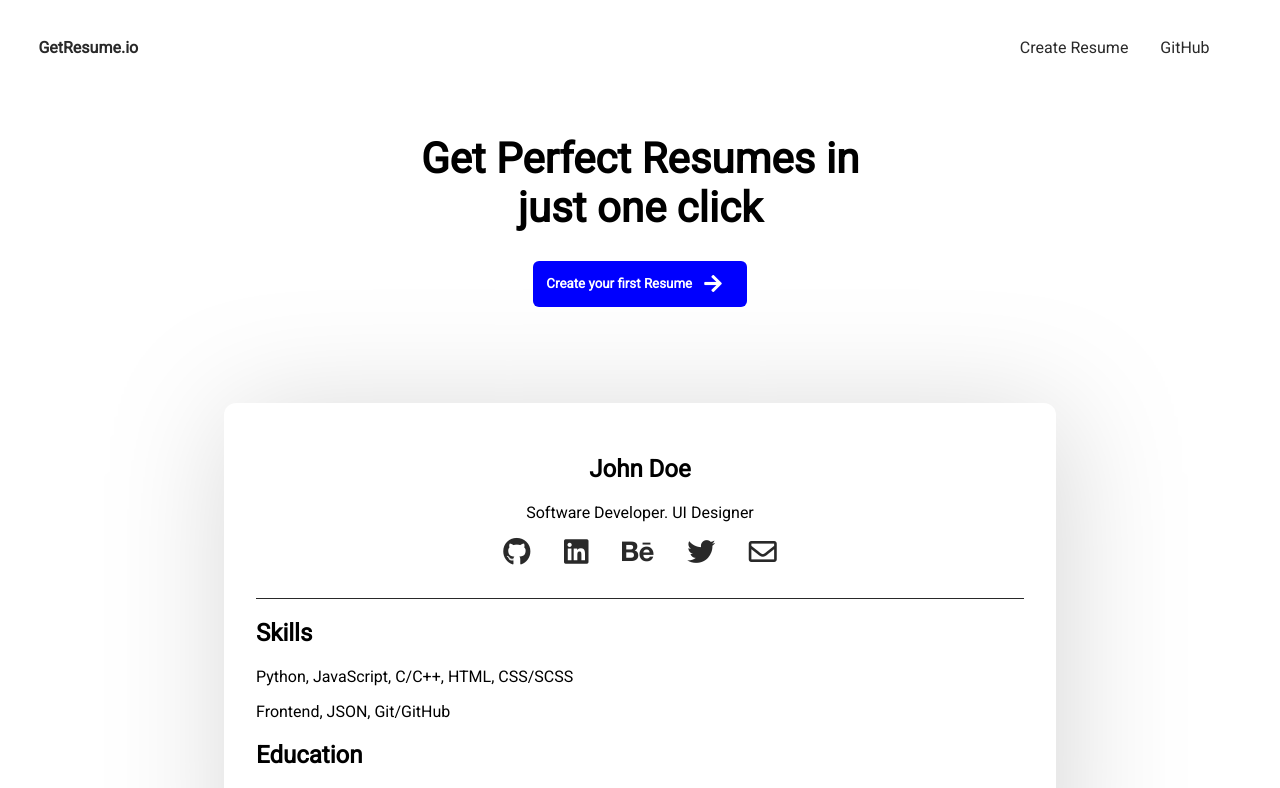
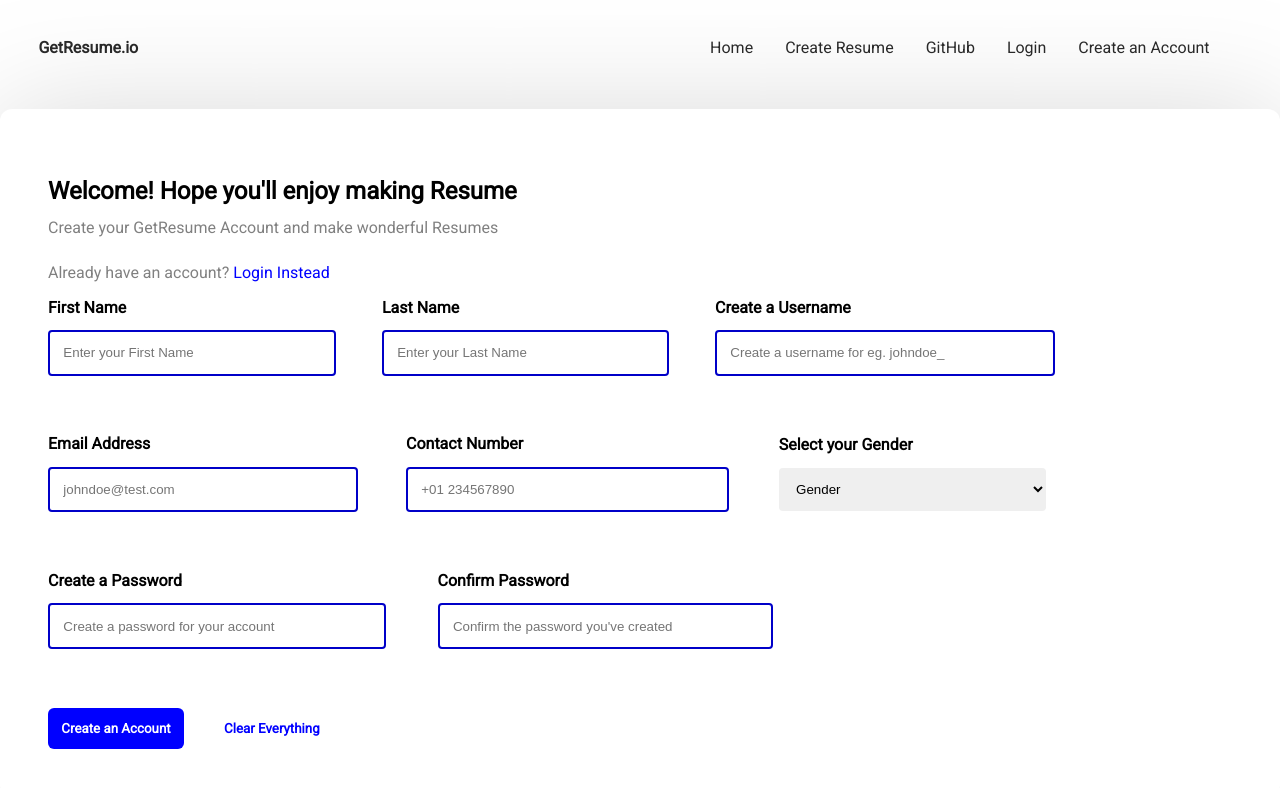
Before and after one commit to yashsehgal/getresume.io, a React (Create React App) app: page /signup in a window 1280 px wide. Shown: the top 788 px of the page. Built offline with nearby package versions, Linux system fonts and the light colour scheme.

Commit message:
added account login/signup frontend. Homepage updated with the Header and Footer Components

```diff
--- a/src/App.js
+++ b/src/App.js
@@ -1,11 +1,9 @@
-import Header from './Components/Header';
-import Footer from './Components/Footer';
+
 import './css/main.css';
 
-function App() {
+const App = () => {
   return (
     <div className="App">
-      <Header></Header>
       <div id="landing-section" className="section">
         <h1 className="center">Get Perfect Resumes in <br /> just one click</h1>
         <button className="dark center-button">Create your first Resume <i className="fas fa-arrow-right" id="arrow-in-button"></i></button>
@@ -73,7 +71,6 @@
           </div>
         </div>
       </div>
-      <Footer></Footer>
     </div>
   );
 }
--- a/src/Components/Header.js
+++ b/src/Components/Header.js
@@ -2,10 +2,13 @@
 const Header = () => {
   return (
     <div className="Header">
-      <a src="" className="logo">GetResume.io</a>
+      <a href="/home" className="logo">GetResume.io</a>
       <div className="header_options">
+        <a href="/home" className="option">Home</a>
         <a href="" className="option">Create Resume</a>
         <a href="https://www.github.com/DesignSystemsOSS/getresume.io" className="option" target="_blank">GitHub</a>
+        <a href="/login" className="option">Login</a>
+        <a href="/signup" className="option">Create an Account</a>
       </div>
     </div>
   )
--- /dev/null
+++ b/src/GetResume.js
@@ -0,0 +1,25 @@
+import React from 'react'
+import LoginActivity from './pages/LoginActivity';
+import SignupActivity from './pages/SignupActivity';
+import App from './App';
+import Header from './Components/Header';
+import Footer from './Components/Footer';
+import { BrowserRouter as Router, Route } from "react-router-dom";
+
+const GetResume = () => {
+  return (
+    <div className="GetResume">
+      <Header />
+        <Router>
+          <Route path="/" exact component={App} />
+          <Route path="/home" exact component={App} />
+          <Route path="/getresume.io" exact component={App} />
+          <Route path="/login" exact component={LoginActivity} />
+          <Route path="/signup" exact component={SignupActivity} />
+        </Router>
+      <Footer />
+    </div>
+  )
+};
+
+export default GetResume;
--- a/src/index.js
+++ b/src/index.js
@@ -1,12 +1,12 @@
 import React from 'react';
 import ReactDOM from 'react-dom';
 import './css/main.css';
-import App from './App';
+import GetResume from './GetResume';
 import reportWebVitals from './reportWebVitals';
 
 ReactDOM.render(
   <React.StrictMode>
-    <App />
+    <GetResume />
   </React.StrictMode>,
     document.getElementById('root')
 
--- a/src/pages/LoginActivity.js
+++ b/src/pages/LoginActivity.js
@@ -4,7 +4,25 @@
 const LoginActivity = () => {
   return (
     <div className="LoginActivity">
-      <p>Running component LoginActivity</p>
+      <div id="form-container">
+        <h2 className="headline">We are glad to see you again!</h2>
+        <p className="title-description">Please log in to your account and create wonderful resumes</p>
+        <form method="GET" className="FormActivity">
+          <p className="title-description">Don't have an account? <a href="/signup">Create one</a></p>
+          <label for="user_id" className="form-input-label">Username or Email Address</label>
+          <input type="email" className="form-input" name="user_id" placeholder="Enter your Username or Email Address" />
+          <label for="password" className="form-input-label">Password</label>
+          <input type="password" className="form-input" name="password" placeholder="Enter your Password" />
+          <input type="checkbox" className="form-input-checkbox" name="check_to_keep_signed_in" />
+          <span>
+            Keep me Logged In
+          </span>
+          <div id="button_layer">
+            <button type="submit" className="dark">Login</button>
+            <input type="reset" value="Clear" className="light"/>
+          </div>
+        </form>
+      </div>
     </div>
   )
 };
--- a/src/pages/SignupActivity.js
+++ b/src/pages/SignupActivity.js
@@ -2,9 +2,65 @@
 import '../css/SignupActivityStyle.css';
 
 const SignupActivity = () => {
-  <div className="SignupActivity">
-
-  </div>
+  return (
+    <div className="SignupActivity">
+      <div id="form-container-signup">
+        <h2 className="headline">Welcome! Hope you'll enjoy making Resume</h2>
+        <p className="title-description">Create your GetResume Account and make wonderful Resumes</p>
+        <form method="GET" className="FormActivity">
+          <p className="title-description">Already have an account? <a href="/login">Login Instead</a></p>
+          <div id="form-layer">
+            <div id="form-block">
+              <label className="form-input-label" for="first-name">First Name</label>
+              <input type="text" name="first-name" className="form-input-signup" placeholder="Enter your First Name" />
+            </div>
+            <div id="form-block">
+              <label className="form-input-label" for="last-name">Last Name</label>
+              <input type="text" name="last-name" className="form-input-signup" placeholder="Enter your Last Name" />
+            </div>
+            <div id="form-block">
+              <label className="form-input-label" for="username">Create a Username</label>
+              <input type="text" name="username" className="form-input-signup" placeholder="Create a username for eg. johndoe_" />
+            </div>
+          </div>
+          <div id="form-layer">
+            <div id="form-block">
+              <label className="form-input-label" for="email">Email Address</label>
+              <input type="email" name="email" className="form-input-signup" placeholder="johndoe@test.com" />
+            </div>
+            <div id="form-block">
+              <label className="form-input-label" for="contact-number">Contact Number</label>
+              <input type="tel" name="contact-number" className="form-input-signup" placeholder="+01 234567890" />
+            </div>
+            <div id="form-block">
+              <label className="form-input-label" for="contact-number">Select your Gender</label>
+              <select className="gender-select">
+                <option value="0" id="gender-option">Gender</option>
+                <option value="1" id="gender-option">Male</option>
+                <option value="2" id="gender-option">Female</option>
+                <option value="3" id="gender-option">Not Specified</option>
+                <option value="4" id="gender-option">Prefer Not to Select</option>
+              </select>
+            </div>
+          </div>
+          <div id="form-layer">
+            <div id="form-block">
+              <label className="form-input-label" for="password">Create a Password</label>
+              <input type="password" name="password" className="form-input-signup" placeholder="Create a password for your account" />
+            </div>
+            <div id="form-block">
+              <label className="form-input-label" for="password_confirm">Confirm Password</label>
+              <input type="password" name="password_confirm" className="form-input-signup" placeholder="Confirm the password you've created" />
+            </div>
+          </div>
+          <div id="button_layer">
+            <button type="submit" className="dark">Create an Account</button>
+            <input type="reset" className="light" value="Clear Everything"/>
+          </div>
+        </form>
+      </div>
+    </div>
+  )
 };
 
 export default SignupActivity;
```
